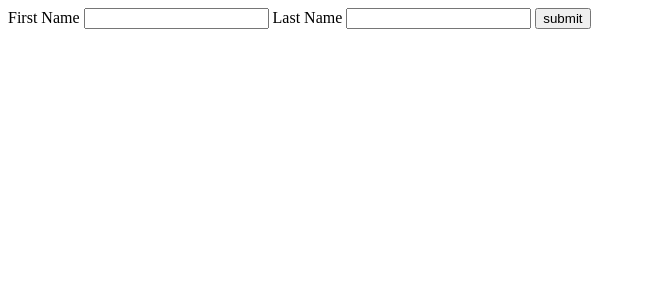
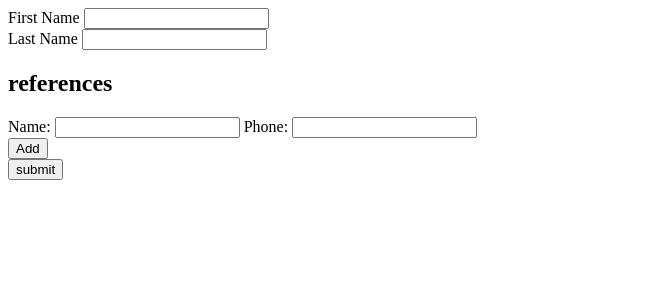
Before and after one commit to senormeow/formdemo, a Python web app: template templates/application_form.html in a window 1280 px wide. Shown: the top 300 px of the page, without its empty margins (0-646 px from the left). Run offline with Jinja, Linux system fonts and the light colour scheme; the template is opened without the code that fills it, so the values that code supplies are empty; some libraries are stand-ins or nearby versions.

Commit message:
Have working demo

```diff
--- /dev/null
+++ b/index.html
@@ -0,0 +1 @@
+<h1><a href="/application_form">Application Form</a></h1>
--- a/static/js/application_form.js
+++ b/static/js/application_form.js
@@ -1,4 +1,72 @@
 $(function() {
+
+  console.log("start");
+
+
+
+  //Clone reference section when button is clicked
+  $("#add-reference").click(function(){
+  		console.log("add-reference clicked");
+  		$( ".reference-form").first().clone().appendTo("#references");
+   });
+
+
+
+  $('#myform').submit(function(e) {
+  	e.preventDefault();
+    console.log("Submit started");
+
+    //Set the action and type for the form
+    $('#myform').attr('action','/application_form_submit/');
+    $('#myform').attr('method','post');
+
+
+    //Collect form element with info class save as info
+    info = {}
+    $(".info").each(function(index,value) {
+    	info[$(this).attr('name')] = $(this).val();
+    })
+
+    //Get all references and append to array
+    references = [];
+
+    //Go though each reference form div element
+    $(".reference-form").each(function(index,value) {
+	    reference = {};
+
+	    //For every input in the dive element save the form data
+		$(this).find("input").each(function(index,value) {
+			reference[$(this).attr('name')] = $(this).val();
+		});
+		references.push(reference);
+
+    });
+
+
+    data = JSON.stringify({
+    	"info":info,
+    	"references":references
+
+    });
+
+
+
+    console.log(data);
+
+
+
+
+    $('<input type="hidden" name="json"/>').val(data).appendTo('#myform');
+    //Comment this to not submit and debug
+    this.submit();
+
+});
+
+
+//Apply submit funciton to form.submit button
+
+
+
 
 
 });
--- a/templates/application_form.html
+++ b/templates/application_form.html
@@ -5,10 +5,24 @@
     <script src="/static/js/application_form.js"></script>
 </head>
 <body>
-    <form id = "myform" method = "post">
-        <span>First Name</span> <input type = "text"  name = "firstname">
-        <span>Last Name </span> <input type = "text"  name = "lastname">
-        <input type = "button" id = "submit" value = "submit" onClick=''>
+    <form id = "myform">
+        <span>First Name</span> <input type = "text"  name = "firstname" class="info">
+        <br>
+        <span>Last Name</span> <input type = "text"  name = "lastname" class="info">
+
+
+        <h2>references</h2>
+
+        <div id="references">
+            <div class="reference-form">
+                <span>Name: </span> <input type = "text"  name = "refname">
+                <span>Phone: </span><input type = "text"  name = "refphone">
+            </div>
+        </div>
+        <input type = "button" id="add-reference" value="Add">
+
+        <br>
+        <div><input type = "submit" value = "submit"></div>
     </form>
 
 </body>
--- /dev/null
+++ b/templates/index.html
@@ -0,0 +1 @@
+<h1><a href="/application_form">Application Form</a></h1>
```
Also changed, not shown: server.py (+12 -0 lines).
